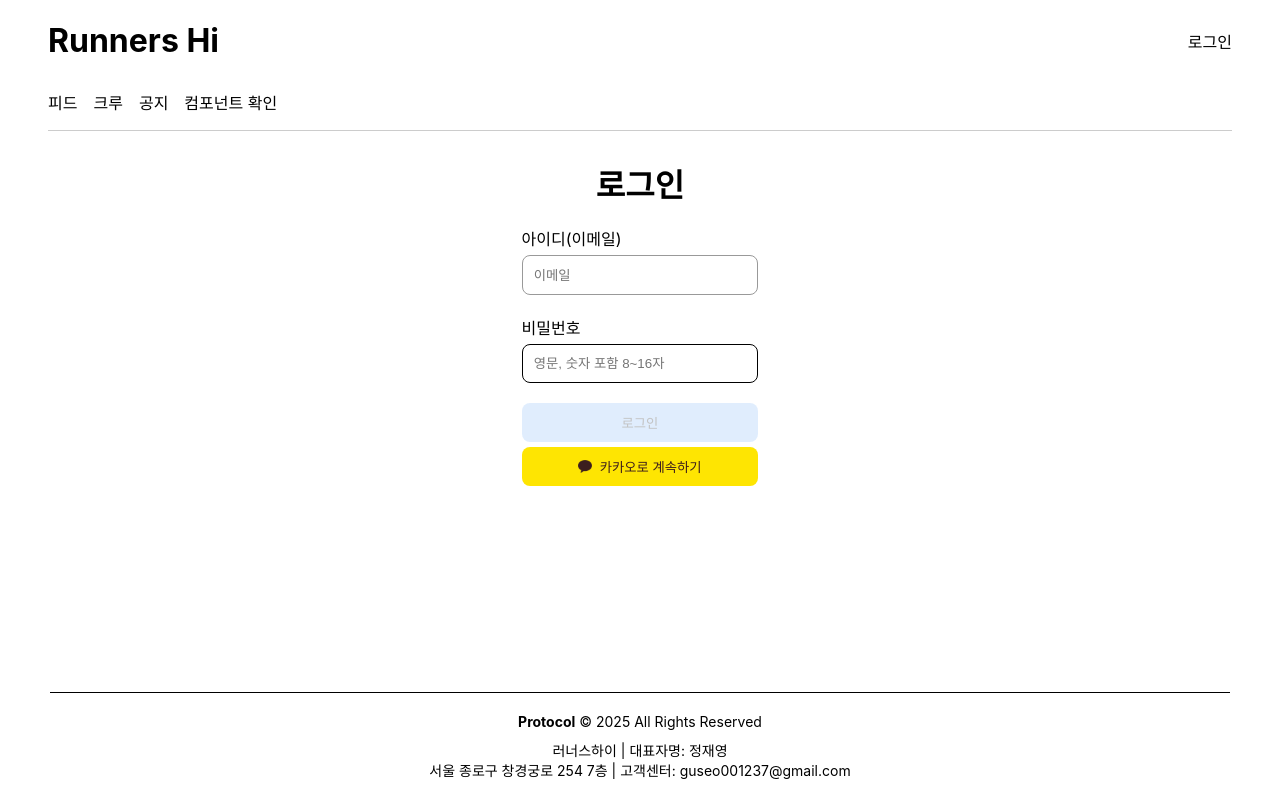
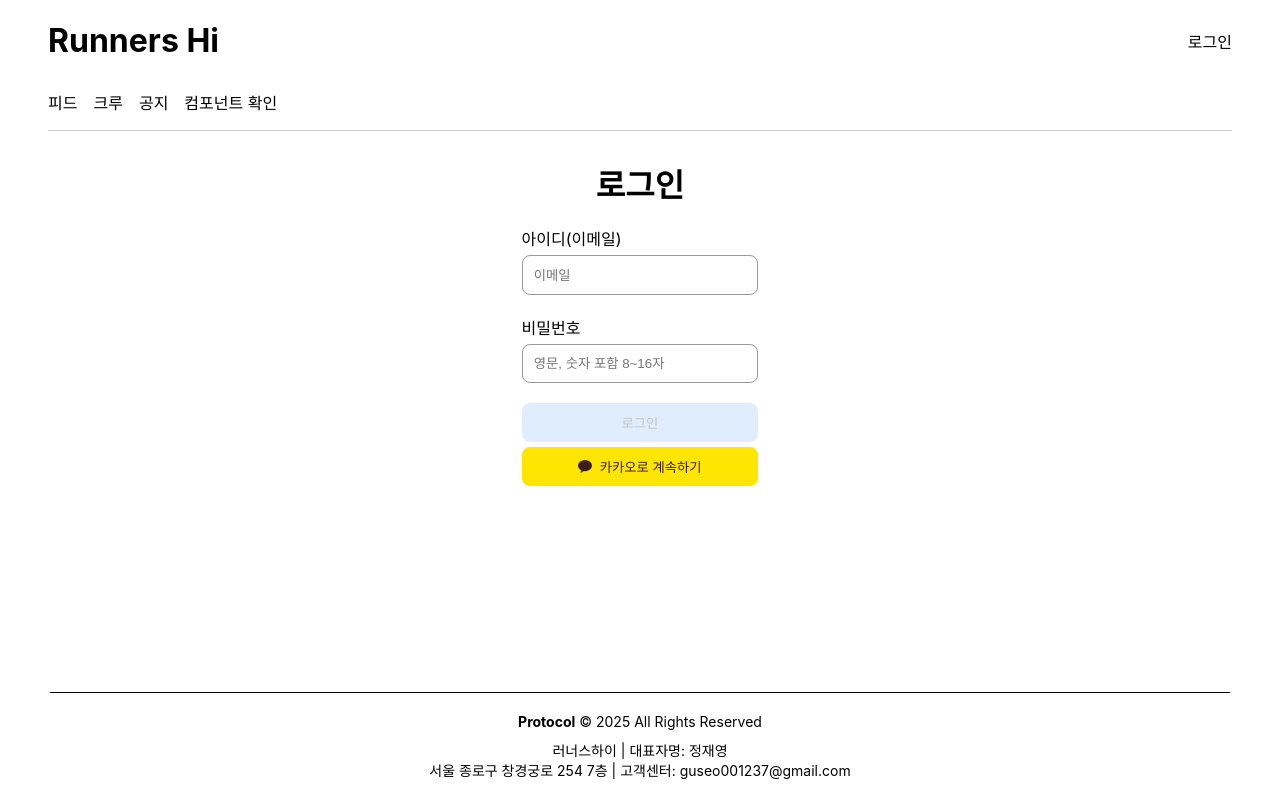
Before and after one commit to RocketDDan/frontend, a React (Create React App) app: page /login in a window 1280 px wide. Built offline with nearby package versions, Linux system fonts and the light colour scheme; no server answers.

Commit message:
fix: 패스워드 인풋 border 색상 변경

```diff
--- a/src/components/base/Input.jsx
+++ b/src/components/base/Input.jsx
@@ -305,7 +305,7 @@ const PasswordInputWithLabel = ({
         style={{
           padding: "0.7rem 0 0.7rem 0.7rem",
           borderRadius: "8px",
-          border: "solid 1px",
+          border: "solid 1px #999",
           width: "100%",
         }}
       />
```
